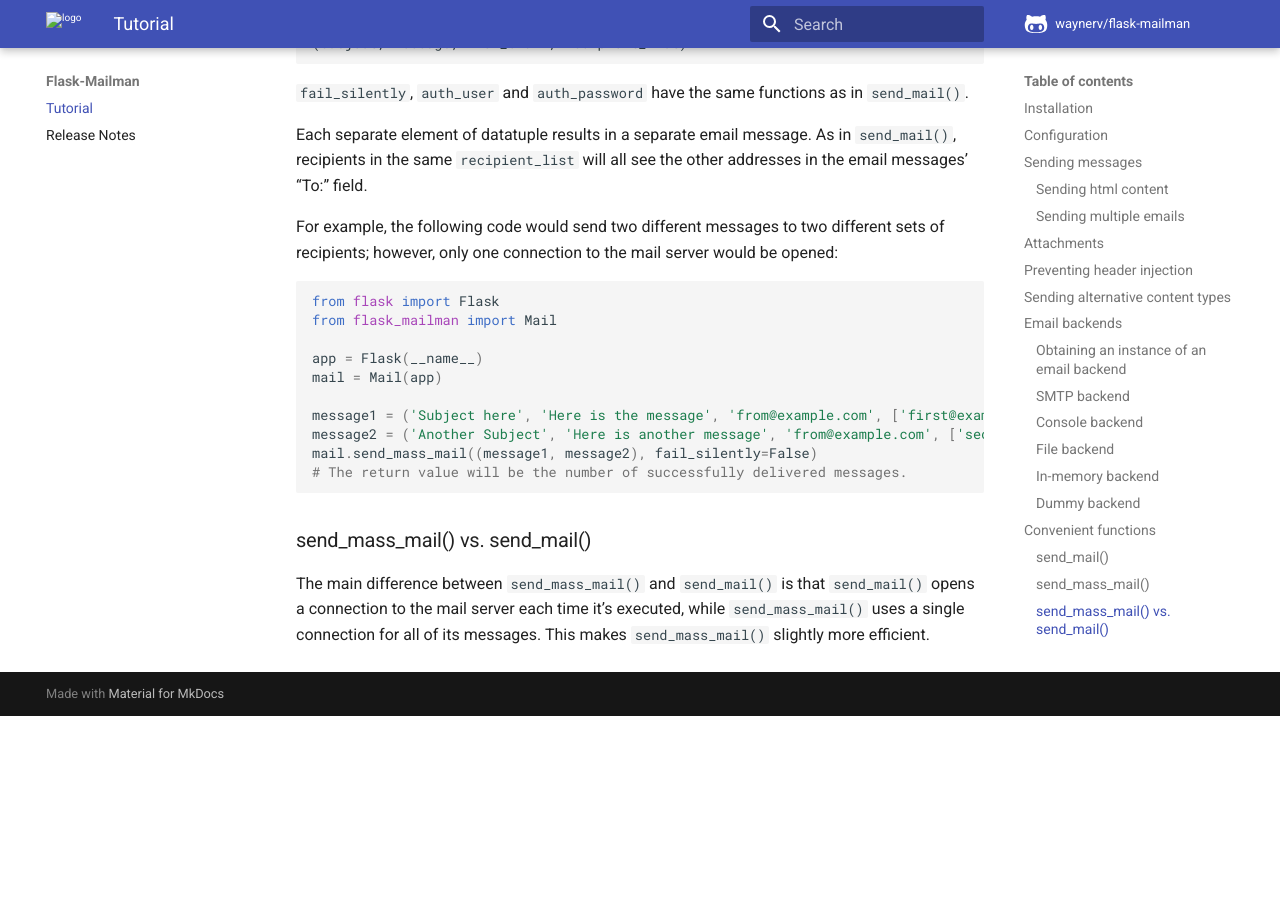
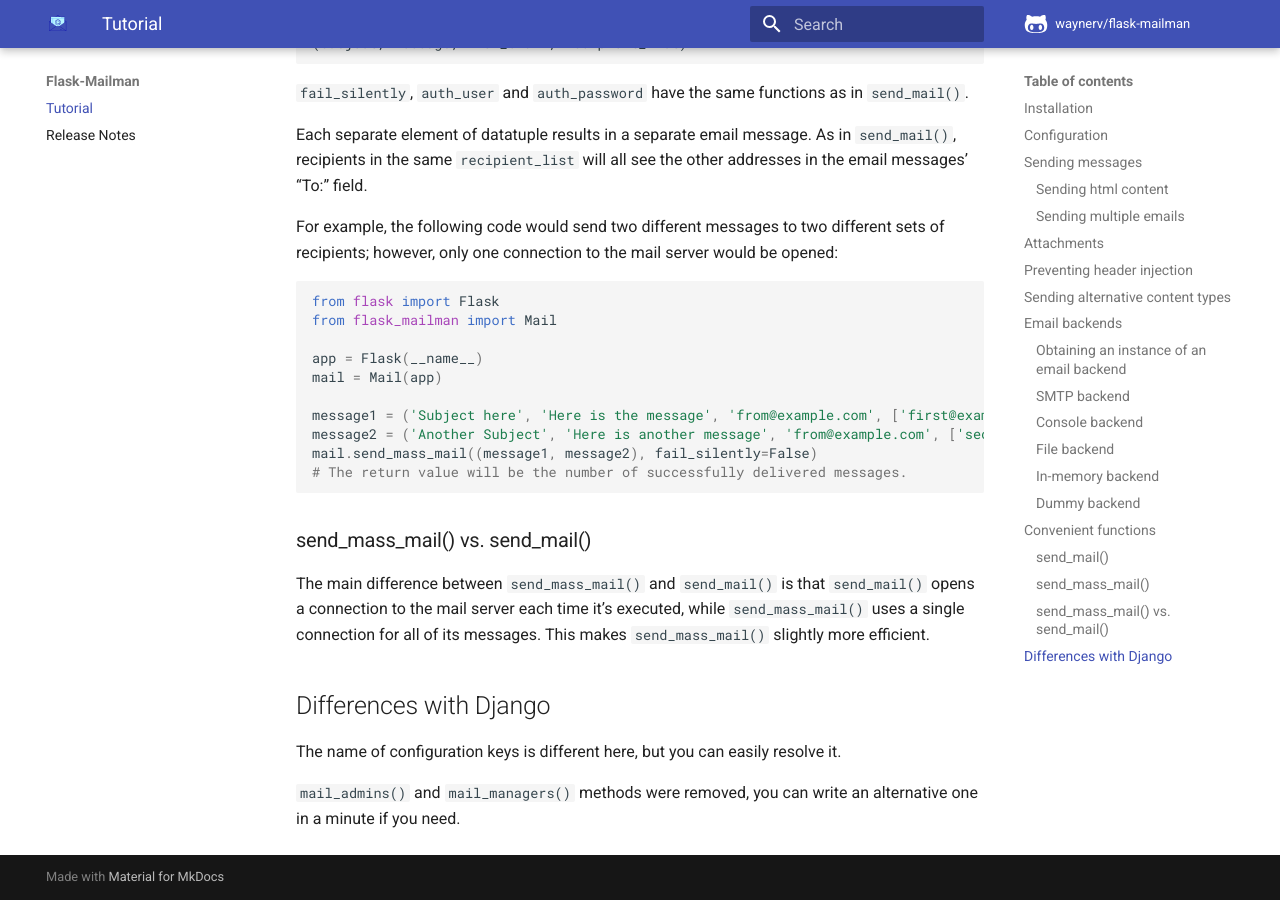
Before and after one commit to waynerv/flask-mailman, an MkDocs documentation site: the page built from docs/index.md, in a window 1280 px wide and 900 px high, scrolled down 12249 px. Built offline with MkDocs 1.6.1 and Material for MkDocs 9.7.7, drawn with Linux system fonts in a browser that asks for light colours; comment, search, counter and statistics services are not loaded; before the commit the page ends 12965 px from its top, so only the background shows below that; some of the changed text lies outside the part shown.

Commit message:
add docs about differences with Django

```diff
--- a/docs/index.md
+++ b/docs/index.md
@@ -2,7 +2,7 @@
 
 The core part of this extension's source code comes directly from Django's mail module.
 
-And following documentation is also a folk of Django's, but with a few differences.
+And following documentation is also a folk of Django's, but with a few [differences](#differences-with-django).
 
 ## Installation
 
@@ -465,3 +465,9 @@ mail.send_mass_mail((message1, message2), fail_silently=False)
 ### send_mass_mail() vs. send_mail()
 
 The main difference between `send_mass_mail()` and `send_mail()` is that `send_mail()` opens a connection to the mail server each time it’s executed, while `send_mass_mail()` uses a single connection for all of its messages. This makes `send_mass_mail()` slightly more efficient.
+
+## Differences with Django
+
+The name of configuration keys is different here, but you can easily resolve it.
+
+`mail_admins()` and `mail_managers()` methods were removed, you can write an alternative one in a minute if you need.
```
Also changed, not shown: docs/img/favicon.png (added), docs/img/icon-white.svg (added), 1 other file.
